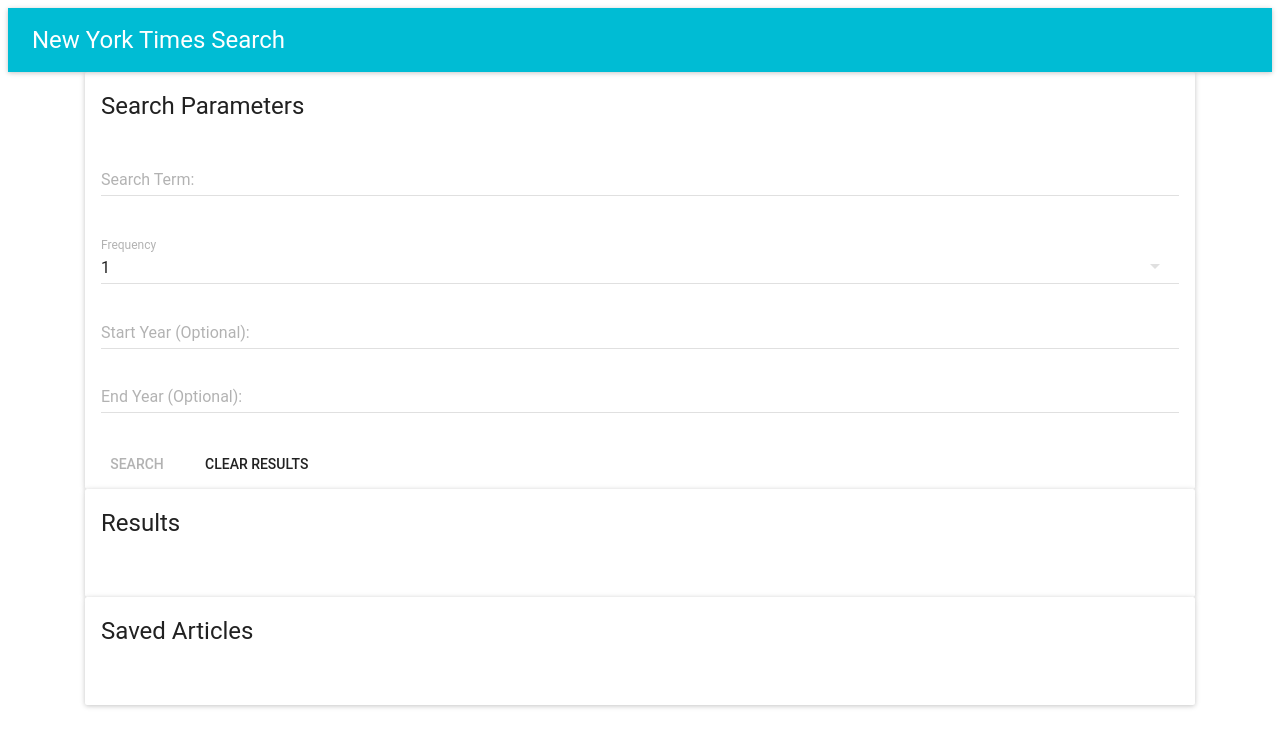
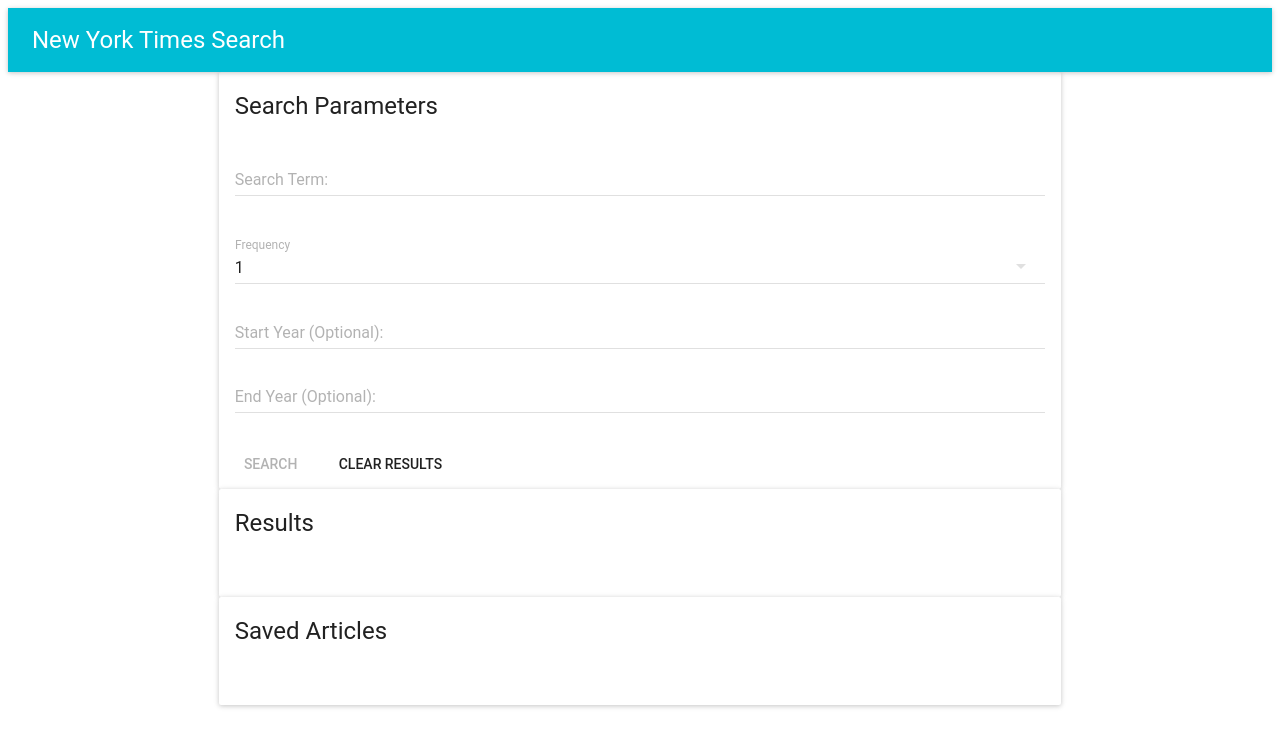
Before and after one commit to jkltroth/NYTReactSearch, a React (Create React App) app in the folder client/: page / in a window 1280 px wide. Shown: the top 746 px of the page. Built offline with nearby package versions, Linux system fonts and the light colour scheme.

Commit message:
Modified grid setup

```diff
--- a/client/package.json
+++ b/client/package.json
@@ -4,7 +4,7 @@
   "private": true,
   "dependencies": {
     "axios": "^0.18.0",
-    "material-ui": "^0.20.0",
+    "material-ui": "^0.20.1",
     "react": "^16.2.0",
     "react-dom": "^16.2.0",
     "react-grid-system": "^3.1.2",
--- a/client/src/App.js
+++ b/client/src/App.js
@@ -13,9 +13,6 @@
                 <Nav />
                 <Switch>
                     <Route exact path="/" component={Home} />
-                    {/* <Route exact path="/books" component={Books} />
-        <Route exact path="/books/:id" component={Detail} />
-        <Route component={NoMatch} /> */}
                 </Switch>
             </div>
         </Router>
--- a/client/src/components/ResultsCard/ResultsCard.js
+++ b/client/src/components/ResultsCard/ResultsCard.js
@@ -1,6 +1,7 @@
 import React from "react";
 import { Card, CardActions, CardTitle, CardText } from 'material-ui/Card';
 import RaisedButton from 'material-ui/RaisedButton';
+
 
 const ResultsCard = props =>
     <Card>
--- a/client/src/pages/Home/Home.js
+++ b/client/src/pages/Home/Home.js
@@ -1,9 +1,9 @@
 import React, { Component } from "react";
-import { Col, Row, Container } from "react-grid-system"
 import API from "../../utils/API";
 import SearchForm from "../../components/SearchForm";
 import ResultsCard from "../../components/ResultsCard";
 import { Card, CardActions, CardTitle, CardText } from 'material-ui/Card';
+import Grid from '@material-ui/core/Grid';
 
 class Home extends Component {
 
@@ -75,10 +75,12 @@
 
   render() {
     return (
-      <Container>
+      <Grid
+        container
+        spacing={24}
+        justify='center'>
 
-        <Row>
-          <Col>
+        <Grid item xs={10} md={8}>
           <SearchForm
             handleSearchTermChange={this.handleSearchTermChange}
             handleFrequencyChange={this.handleFrequencyChange}
@@ -90,20 +92,16 @@
             startYear={this.state.startYear}
             endYear={this.state.endYear}
           />
-          </Col>
-        </Row>
 
-        <Row>
-          <Col>
+        </Grid>
+        <Grid item xs={10} md={8}>
           <ResultsCard
             handleArticleSave={this.handleArticleSave}
             results={this.state.results}
           />
-          </Col>
-        </Row>
 
-        <Row>
-          <Col>
+        </Grid>
+        <Grid item xs={10} md={8}>
           <Card>
             <CardTitle title="Saved Articles" />
             <CardText>
@@ -111,10 +109,8 @@
             </ CardText>
 
           </Card>
-          </Col>
-        </Row>
-
-      </Container>
+        </Grid>
+      </Grid>
     );
 
   }
```
Lines whose indentation alone changed are shown as unchanged.
